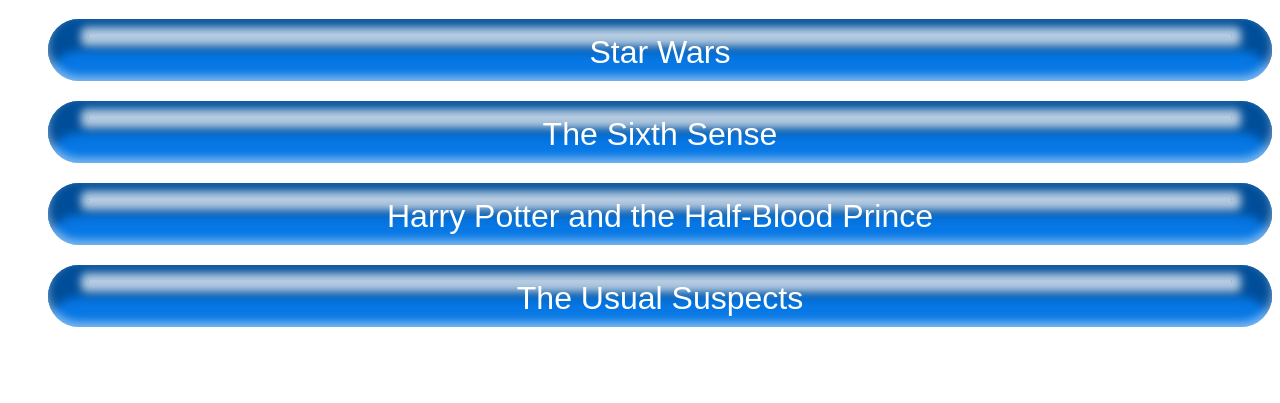
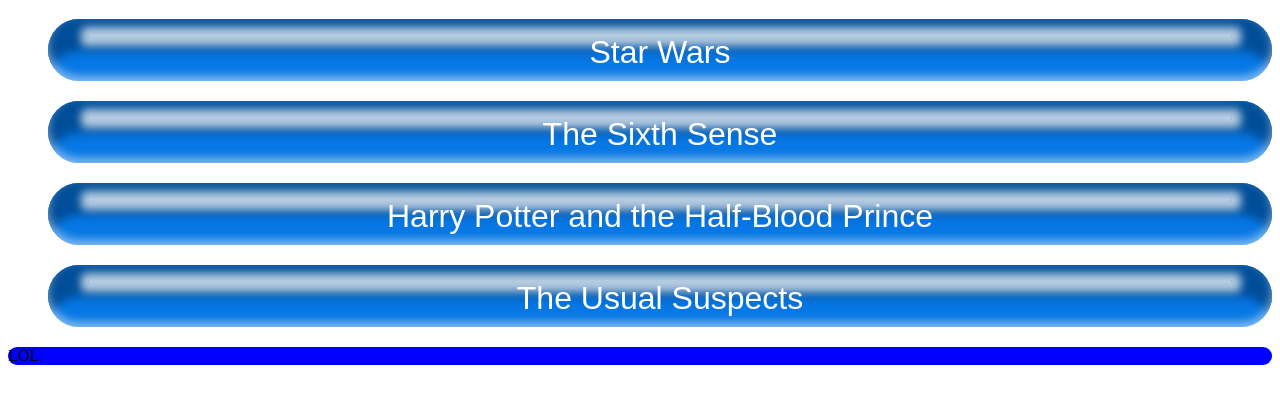
Before and after one commit to Anselmo-Fresquez/spoiler-reveal, a plain HTML site: page index.html in a window 1280 px wide. Shown: the part 125-528 px from the top of the page. Drawn offline with nearby package versions, Linux system fonts and the light colour scheme.

Commit message:
Done with this random project.

```diff
--- a/index.html
+++ b/index.html
@@ -13,6 +13,9 @@
     <ul id="spoiler_list_1">
       <!-- Spoiler List Goes Here -->
     </ul>
+
+    <div class="rounded-corners background-blue">LOL</div>
+
     </section>
   <script src="http://code.jquery.com/jquery-1.11.3.min.js"></script>
   <script src="spoilers.js"></script>
--- a/style.css
+++ b/style.css
@@ -1,3 +1,10 @@
+.rounded-corners {
+    -moz-border-radius: 20px;
+    -webkit-border-radius: 20px;
+    -khtml-border-radius: 20px;
+    border-radius: 20px;
+}
+
 h1 {
   font-family: sans-serif;
   text-align: center;
@@ -6,7 +13,11 @@
 
 .shine {
   box-shadow: 1px 1px 8px 8px rgba(255,255,255,.7);
+  -webkit-box-shadow: 1px 1px 8px 8px rgba(255,255,255,.7);
+
   border-radius: 100px;
+  -moz-border-radius: 100px;
+
   padding: 0px;
   margin: 0px;
   width: 95%;
@@ -14,6 +25,12 @@
   display: inline-block;
   background-color: rgba(255,255,255,.7);
 }
+
+.background-blue {
+  background-color: blue;
+}
+
+
 
 .button {
   text-align: center;
@@ -26,6 +43,7 @@
   padding: 15px 10px 10px; 10px;
   background-color: rgb(6, 119, 228);
   border-radius: 2rem;
+  -moz-border-radius: 2rem;
   cursor: pointer;
   box-shadow: inset 0px -5px 10px rgba(255,255,255, 0.5),
               inset 0px 2rem 10px rgb(0, 78, 153);
```
